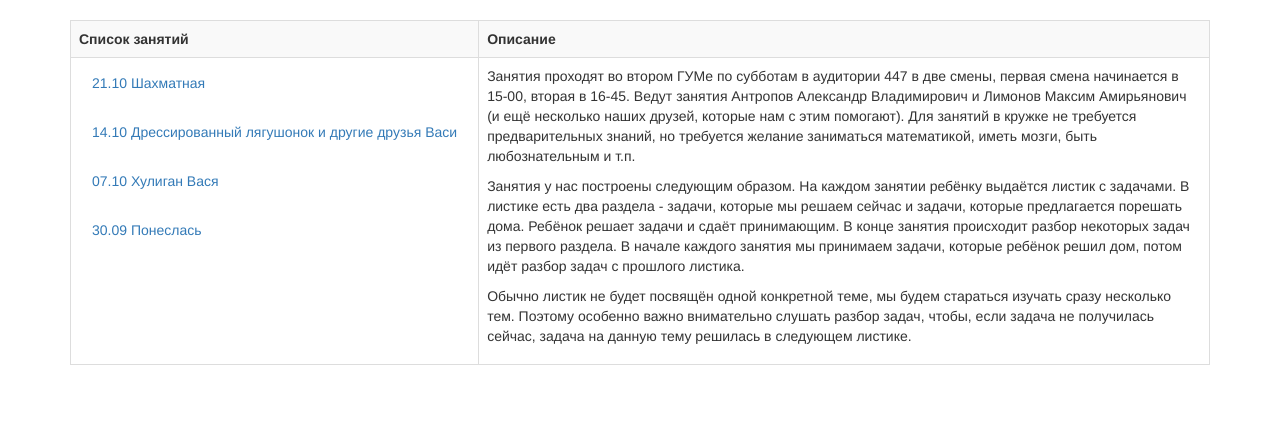
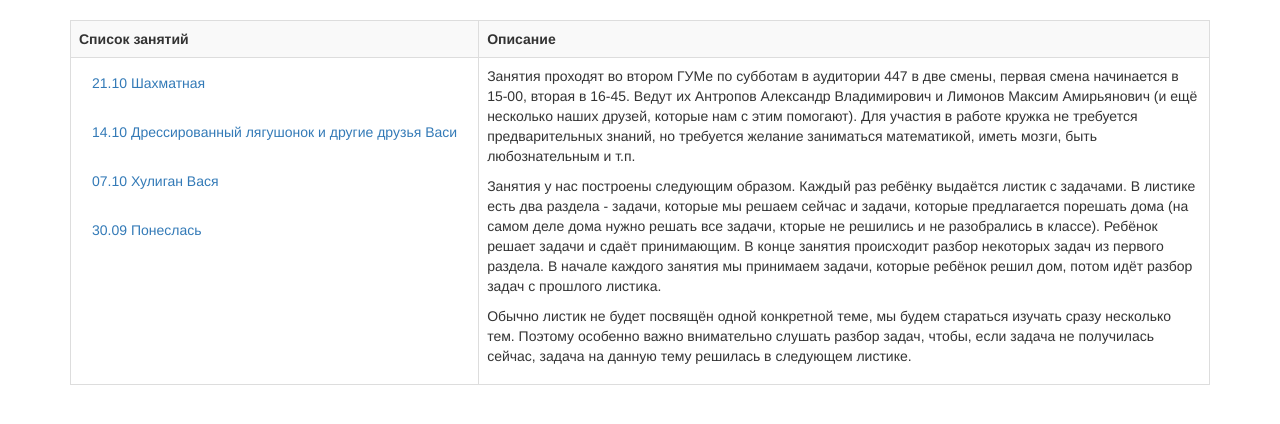
Before and after one commit to matemax/test_site, a Flask app: page /lessons in a window 1280 px wide. Shown: the part 52-476 px from the top of the page. Run offline with Flask 2, Linux system fonts and the light colour scheme; some libraries are stand-ins or nearby versions.

Commit message:
fix language

```diff
--- a/app/templates/index.html
+++ b/app/templates/index.html
@@ -5,9 +5,9 @@
     <div class="container">
         <h2>Кружок Антропова и Лимонова на малом мехмате<br></h2>
         <font size="3">
-                В этом году мы занимаемся с 5-ым классом, занятия предыдущих лет можно посмотреть в архиве.
+                В этом году мы занимаемся с 5-ым классом, материалы предыдущих лет можно посмотреть в архиве.
             Занятия кружка проходят по субботам на <a href="http://mmmf.msu.ru/"> малом мехмате </a>  во втором ГУМе,
-            аудитория 447. Занятия проходят в две смены, первая начинается в 15:00, вторая в 16:45.
+            аудитория 447. Они проходят в две смены, первая начинается в 15:00, вторая в 16:45.
         </font>
 
     </div>
--- a/app/templates/lessons_main.html
+++ b/app/templates/lessons_main.html
@@ -14,18 +14,20 @@
                     {% include 'list_lessons.html' %}
                 </td>
                 <td>
-            <p> Занятия проходят во втором ГУМе по субботам в аудитории 447 в две смены, первая смена начинается в 15-00,
-                вторая в 16-45. Ведут занятия Антропов Александр Владимирович и Лимонов Максим Амирьянович (и ещё несколько
-                наших друзей, которые нам с этим помогают). Для занятий в кружке не требуется предварительных знаний,
-                но требуется желание заниматься математикой, иметь мозги, быть любознательным и т.п.</p>
-            <p> Занятия у нас построены следующим образом. На каждом занятии ребёнку выдаётся листик с задачами.
-                В листике есть два раздела - задачи, которые мы решаем сейчас и задачи, которые предлагается порешать
-                дома. Ребёнок решает задачи и сдаёт принимающим. В конце занятия происходит разбор некоторых задач из
-                первого раздела. В начале каждого занятия мы принимаем задачи, которые
+                    <p> Занятия проходят во втором ГУМе по субботам в аудитории 447 в две смены, первая смена начинается
+                        в 15-00, вторая в 16-45. Ведут их Антропов Александр Владимирович и Лимонов Максим Амирьянович
+                        (и ещё несколько наших друзей, которые нам с этим помогают). Для участия в работе кружка не
+                        требуется предварительных знаний, но требуется желание заниматься математикой, иметь мозги, быть
+                        любознательным и т.п.</p>
+                    <p> Занятия у нас построены следующим образом. Каждый раз ребёнку выдаётся листик с задачами.
+                        В листике есть два раздела - задачи, которые мы решаем сейчас и задачи, которые предлагается
+                        порешать дома (на самом деле дома нужно решать все задачи, кторые не решились и не разобрались
+                        в классе). Ребёнок решает задачи и сдаёт принимающим. В конце занятия происходит
+                        разбор некоторых задач из первого раздела. В начале каждого занятия мы принимаем задачи, которые
                         ребёнок решил дом, потом идёт разбор задач с прошлого листика.</p>
-            <p> Обычно листик не будет посвящён одной конкретной теме, мы будем стараться изучать  сразу несколько тем.
-                Поэтому особенно важно внимательно слушать разбор задач, чтобы, если задача не получилась сейчас, задача
-                на данную тему решилась в следующем листике.
+                    <p> Обычно листик не будет посвящён одной конкретной теме, мы будем стараться изучать сразу
+                        несколько тем. Поэтому особенно важно внимательно слушать разбор задач, чтобы, если задача не
+                        получилась сейчас, задача на данную тему решилась в следующем листике.
                     </p>
                 </td>
 
```
Also changed, not shown: app/templates/about.html (+5 -6 lines). Lines whose indentation alone changed are shown as unchanged.
